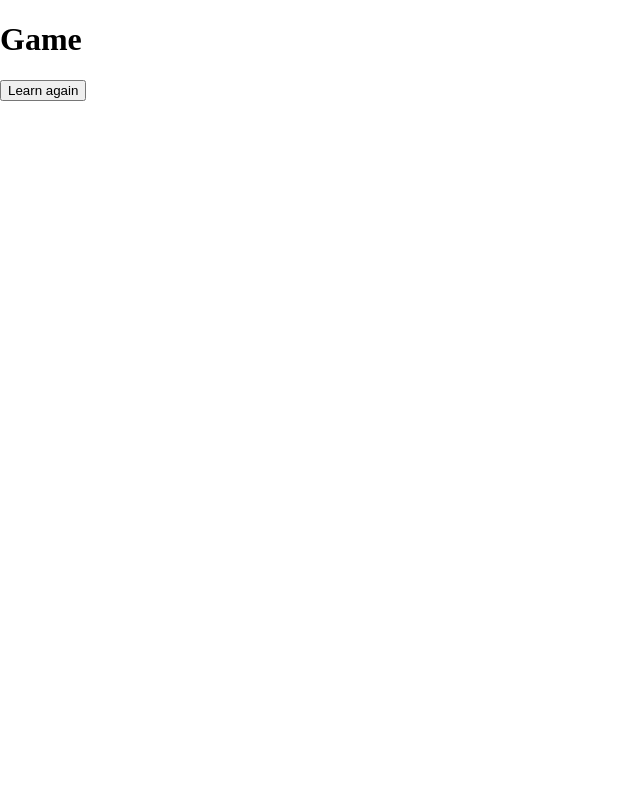
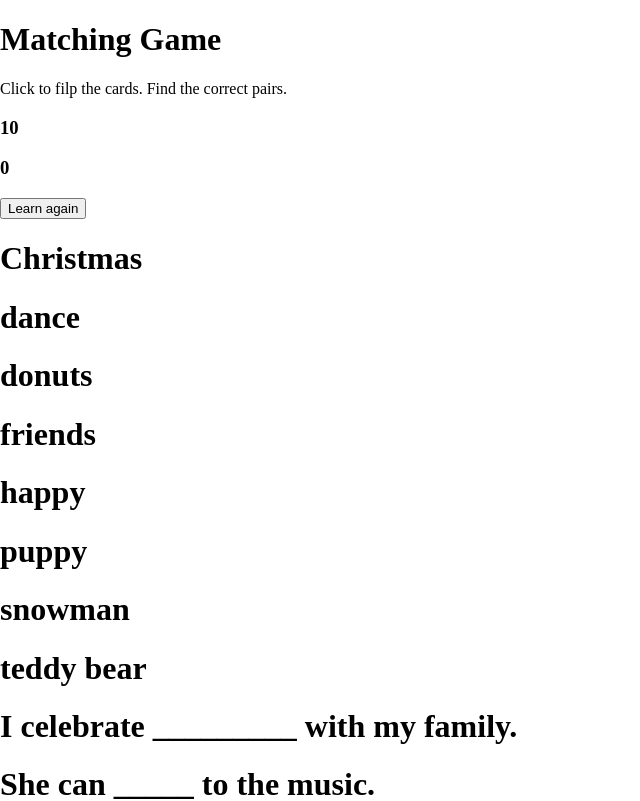
Before and after one commit to smilenayeon/game, a React (Create React App) app: page /game in a window 1280 px wide. Shown: the top 801 px of the page, without its empty margins (0-640 px from the left). Built offline with nearby package versions, Linux system fonts and the light colour scheme.

Commit message:
made GameContext. assembling Game and GameCard now.

```diff
--- a/src/App.js
+++ b/src/App.js
@@ -1,20 +1,26 @@
 import React from 'react';
 import './App.css';
+import { BrowserRouter, Routes, Route } from 'react-router-dom';
 import DataProvider from './components/DataContext';
+import GameContextProvider from "./components/pages/game/GameContext";
 import Learn from './components/pages/learn/Learn';
 import Game from './components/pages/game/Game';
-import { BrowserRouter, Routes, Route } from 'react-router-dom';
+import Result from "./components/pages/result/Result";
+
 
 function App() {
   return (
 
   <DataProvider>
+  <GameContextProvider>
   <BrowserRouter>
   <Routes>
   <Route path="/"  element={<Learn/>}/>
   <Route path="/game" element={<Game/>}/>
+  <Route path="/result" element={<Result/>}/>
  </Routes>
  </BrowserRouter>
+ </GameContextProvider>
  </DataProvider>
 
 
--- a/src/components/pages/game/Game.jsx
+++ b/src/components/pages/game/Game.jsx
@@ -1,14 +1,43 @@
-import React from 'react';
+import React,{useContext, useEffect}  from 'react';
+import { DataContext } from '../../DataContext';
 import { useNavigate } from 'react-router-dom';
+import GameCard from './GameCard';
+import {GameContext} from './GameContext';
+
 
 function Game() {
     const navigate=useNavigate();
+    const {dataItems}=useContext(DataContext);
+    const {time,startTime,attemptCount,handleCardClick, matchedCards,isFlipped}=useContext(GameContext);
+    const wordDeck= dataItems.map((dataItem)=>({...dataItem, type:"word"}));
+    const sentenceDeck=dataItems.map((dataItem)=>({...dataItem, type:"sentence"}));
+    const gameCards= wordDeck.concat(sentenceDeck);
+
+
+    const onCardClick = (gameCard) => handleCardClick(gameCard);
+
+    useEffect(()=>{startTime();
+    return()=>{setTimeout(0)}},[]);
+
+
+    matchedCards.length=== 16 && navigate("/result");
+
+
+
   return (
     <div>
-    <h1>Game</h1>
+    <h1>Matching Game</h1>
+    <p>Click to filp the cards. Find the correct pairs.</p>
+    <h3>{time}</h3>
+    <h3>{attemptCount}</h3>
     <button onClick={()=>{navigate("/")}}>Learn again</button>
+
+    <div className="card-stage">
+      {gameCards.map((gameCard, index)=> (<GameCard cardKey={index} matchKey={gameCard.key} content={gameCard.type==="word"?gameCard.word : gameCard.sentence} onCardClick={() => onCardClick(gameCard)} isFlipped={isFlipped}/>))}
+    </div>
+
     </div>
   )
 }
 
-export default Game
+export default Game;
--- /dev/null
+++ b/src/components/pages/game/GameCard.jsx
@@ -0,0 +1,13 @@
+import React from 'react';
+
+
+function GameCard({cardKey,matchKey,content,onCardClick,isFlipped}) {
+
+  return (
+    <div className={`game-card ${isFlipped===true ? 'flipped' : ''}`} onClick={onCardClick}>
+    <h1>{content}</h1>
+    </div>
+  )
+}
+
+export default GameCard
--- /dev/null
+++ b/src/components/pages/game/GameContext.jsx
@@ -0,0 +1,74 @@
+import React,{createContext, useState,useEffect} from "react";
+
+export const GameContext= createContext();
+
+
+ const  GameContextProvider= ({children})=>{
+
+
+    const [time, setTime] = useState(0);
+    const [attemptCount, setAttemptCount]=useState(0);
+    const [flippedCards,setFlippedCards]=useState([]);
+    const [isMatched,setIsMatched]=useState(false);
+    const [isFlipped, setIsFlipped]=useState(false);
+    const [matchedCards, setMatchedCards]=useState([]);
+
+    const handleCardClick = (gameCard)=>{
+        if (flippedCards.length<2){
+            setIsFlipped(true);
+            const newFlippedCards = [...flippedCards, gameCard];
+            setFlippedCards(newFlippedCards);
+        }}
+
+        useEffect(() => {
+            if (flippedCards.length === 2) {
+                setAttemptCount(prevCount => prevCount + 1);
+                matchCheck(flippedCards[0], flippedCards[1]);
+            }
+        }, [flippedCards]);
+
+    const matchCheck = (card1,card2)=>{
+        if (card1.matchKey===card2.matchKey){
+         setIsMatched(true);
+         const newMatchedCards = [card1,card2];
+        setMatchedCards([...matchedCards,...newMatchedCards]);}
+         else {// Delay resetting the cards to allow the player to see them
+            setTimeout(() => {
+                setFlippedCards([]);
+                setIsFlipped(false);
+            }, 1000); }
+         }
+
+         const startTime = () => {
+            return setInterval(() => {
+                setTime(prevTime => prevTime + 1);
+            }, 1000);
+        };
+
+
+    const contextValue = {
+        time,
+        setTime,
+        attemptCount,
+        setAttemptCount,
+        flippedCards,
+        setFlippedCards,
+        handleCardClick,
+        startTime,
+        isMatched,
+        setIsMatched,
+        isFlipped,
+        setIsFlipped,
+        matchedCards,
+        setMatchedCards,
+    };
+
+    return(
+    <GameContext.Provider value={contextValue}>
+        {children}
+    </GameContext.Provider>
+);}
+
+
+
+export default GameContextProvider;
--- a/src/components/pages/learn/Learn.css
+++ b/src/components/pages/learn/Learn.css
@@ -1,8 +1,6 @@
 .learn-page{
     background-color:antiquewhite;
     min-height: 100vh;
-
-
 }
 
 .learn-page-title {
--- a/src/components/pages/learn/Learn.jsx
+++ b/src/components/pages/learn/Learn.jsx
@@ -6,6 +6,7 @@ import "slick-carousel/slick/slick.css";
 import "slick-carousel/slick/slick-theme.css";
 import { useNavigate } from "react-router-dom";
 import "./Learn.css";
+
 
 function Learn() {
   const navigate = useNavigate();
@@ -27,8 +28,8 @@ function Learn() {
           )}
 
           <div className="slide-to-game">
-          <h1>Now you are ready to play the game!</h1>
-            <button onClick={() => navigate("/game")}>Start Game!</button>
+          <h1>Are ready to play the game?</h1>
+            <button onClick={() => {navigate("/game")}}>Start Game!</button>
           </div>
         </Slider>
 
```
Also changed, not shown: src/components/pages/result/Result.jsx (added).
